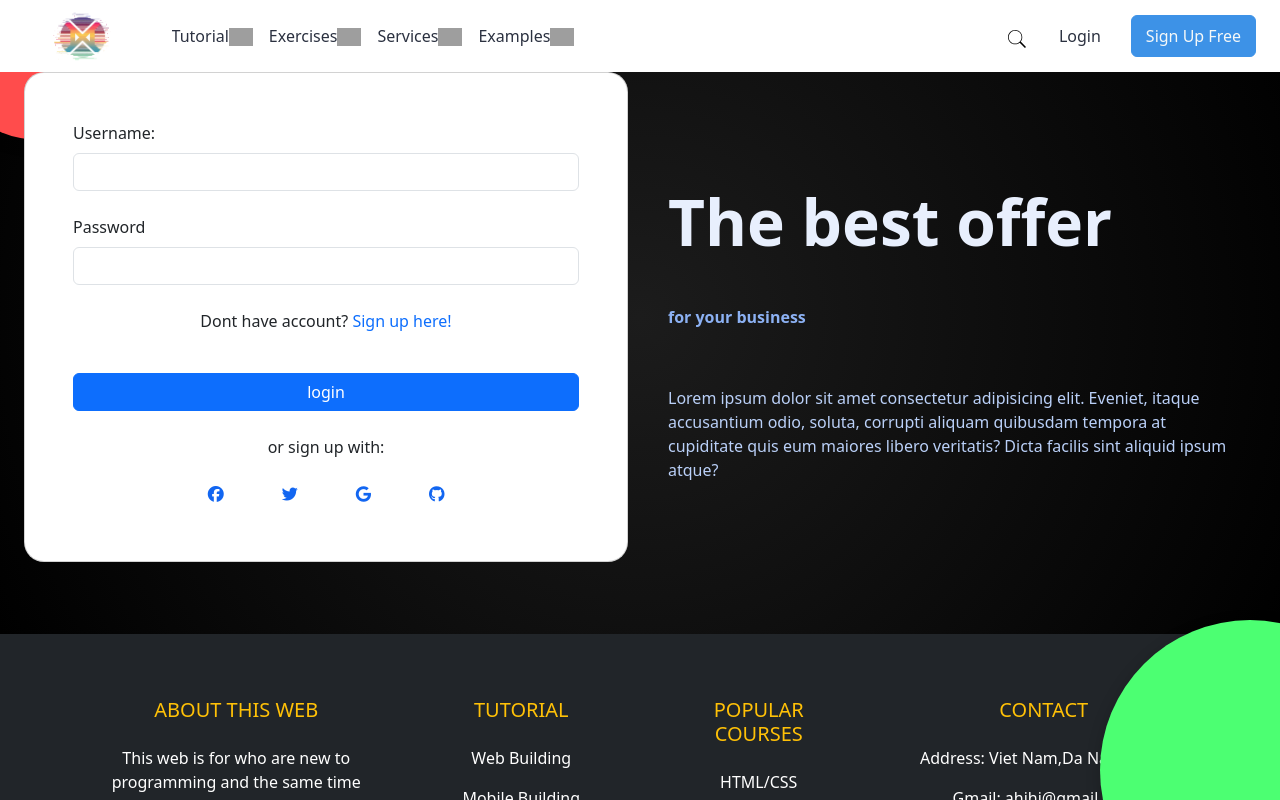
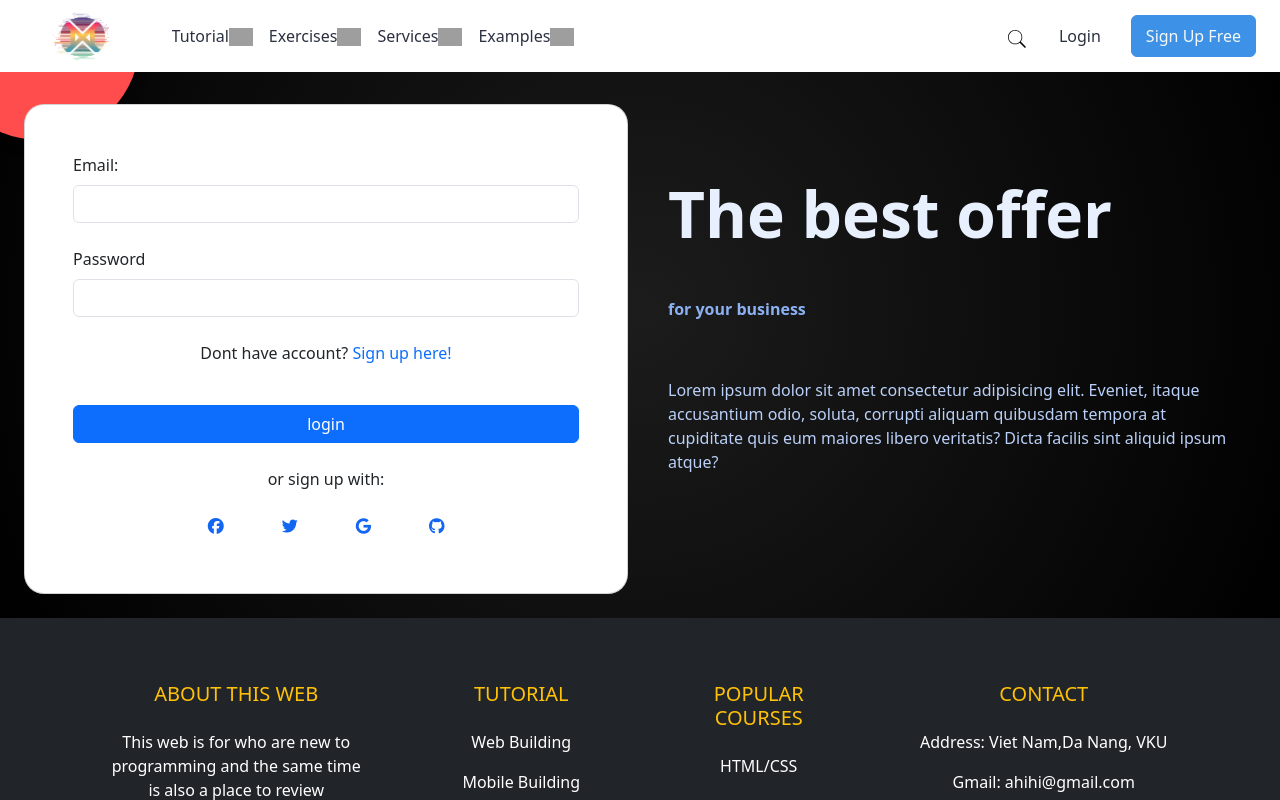
Before and after one commit to NgoDuc2505/BWS_TRLweb, a React (Vite) app: page /login in a window 1280 px wide. Shown: the top 800 px of the page. Built offline with nearby package versions, Linux system fonts and the light colour scheme; grey boxes are pictures that could not be loaded.

Commit message:
update: login validate

```diff
--- a/src/components/LoginForm/LoginConverted.jsx
+++ b/src/components/LoginForm/LoginConverted.jsx
@@ -1,23 +1,56 @@
+import { useFormik } from "formik";
+import * as Yup from "yup";
 import Footer from "../Footer/Footer";
 import "./loginConverted.css";
+import swal from "sweetalert";
 
 function LoginConverted() {
+  const formik = useFormik({
+    initialValues: {
+      email: "",
+      password: "",
+    },
+    validationSchema: Yup.object({
+      email: Yup.string()
+        .email("Invalid email address")
+        .required("Required your email !"),
+      password: Yup.string()
+        .required("Password can not be empty !")
+        .max(8, "Max password character is 8"),
+    }),
+    onSubmit: (values, { resetForm }) => {
+      // alert(JSON.stringify(values, null, 2));
+      console.log(values);
+      swal("Done!", "You have been login!", "success");
+      resetForm();
+    },
+  });
   return (
-    <>
+    <form onSubmit={formik.handleSubmit}>
       <div className="background-radial-gradient overflow-auto">
         <div className="container-fluid p-4">
           <div className="row">
             <div className="col-md-6 position-relative  ">
               <div id="radius-shape-1" />
-              <div id="radius-shape-2" />
-              <div className="card my-5 bg-glass" style={{ borderRadius: 20 }}>
+              <div
+                className="card bg-glass"
+                style={{ borderRadius: 20, marginTop: "5rem" }}
+              >
                 <div className="card-body p-5">
                   <div className="row">
                     <div className="col-md mb-4">
                       <label htmlFor="form1" className="form-label">
-                        Username:
+                        Email:
                       </label>
-                      <input type="text" className="form-control" id="form1" />
+                      <input
+                        type="text"
+                        className="form-control"
+                        id="form1"
+                        {...formik.getFieldProps("email")}
+                      />
+                      {formik.touched.email && formik.errors.email ? (
+                        <div className="text-danger">{formik.errors.email}</div>
+                      ) : null}
                     </div>
                   </div>
                   <div className="mb-4">
@@ -28,17 +61,15 @@ function LoginConverted() {
                       type="password"
                       className="form-control"
                       id="form4"
+                      {...formik.getFieldProps("password")}
                     />
+                    {formik.touched.password && formik.errors.password ? (
+                      <div className="text-danger">
+                        {formik.errors.password}
+                      </div>
+                    ) : null}
                   </div>
                   <div className="d-flex justify-content-center mb-4">
-                    {/*
-                                                      <div class="form-check">
-                          <input class="form-check-input" type="checkbox" value="" id="flexCheckDefault">
-                          <label class="form-check-label" for="flexCheckDefault">
-                              Subscribe to our newsletter
-                          </label>
-                      </div>
-                      */}
                     <div>
                       <p>
                         Dont have account?
@@ -49,7 +80,11 @@ function LoginConverted() {
                       </p>
                     </div>
                   </div>
-                  <button className="btn btn-primary w-100 mb-4" size="md">
+                  <button
+                    type="submit"
+                    className="btn btn-primary w-100 mb-4"
+                    size="md"
+                  >
                     login
                   </button>
                   <div className="text-center">
@@ -114,7 +149,7 @@ function LoginConverted() {
         />
       </div>
       <Footer></Footer>
-    </>
+    </form>
   );
 }
 
--- a/src/components/Register/RegisterForm.jsx
+++ b/src/components/Register/RegisterForm.jsx
@@ -2,7 +2,7 @@ import { useFormik } from "formik";
 import * as Yup from "yup";
 import Footer from "../Footer/Footer";
 import "./register.css";
-
+import swal from "sweetalert";
 function RegisterForm() {
   const formik = useFormik({
     initialValues: {
@@ -30,8 +30,11 @@ function RegisterForm() {
         "Passwords must match"
       ),
     }),
-    onSubmit: (values) => {
-      alert(JSON.stringify(values, null, 2));
+    onSubmit: (values, { resetForm }) => {
+      // alert(JSON.stringify(values, null, 2));
+      console.log(values);
+      swal("Done!", "You have been registered!", "success");
+      resetForm();
     },
   });
   return (
@@ -61,8 +64,7 @@ function RegisterForm() {
             </div>
             <div className="col-md-6 position-relative">
               <div id="radius-shape-1" />
-              <div id="radius-shape-2" />
-              <div className="card my-5 bg-glass" style={{ borderRadius: 20 }}>
+              <div className="card bg-glass" style={{ borderRadius: 20, marginTop:"5rem" }}>
                 <div className="card-body p-5">
                   <div className="row">
                     <div className="col-md-6 mb-4">
@@ -160,7 +162,11 @@ function RegisterForm() {
                       </label>
                     </div>
                   </div>
-                  <button type="submit" className="btn btn-primary w-100 mb-4" size="md">
+                  <button
+                    type="submit"
+                    className="btn btn-primary w-100 mb-4"
+                    size="md"
+                  >
                     Sign up
                   </button>
                   <div className="text-center">
```
